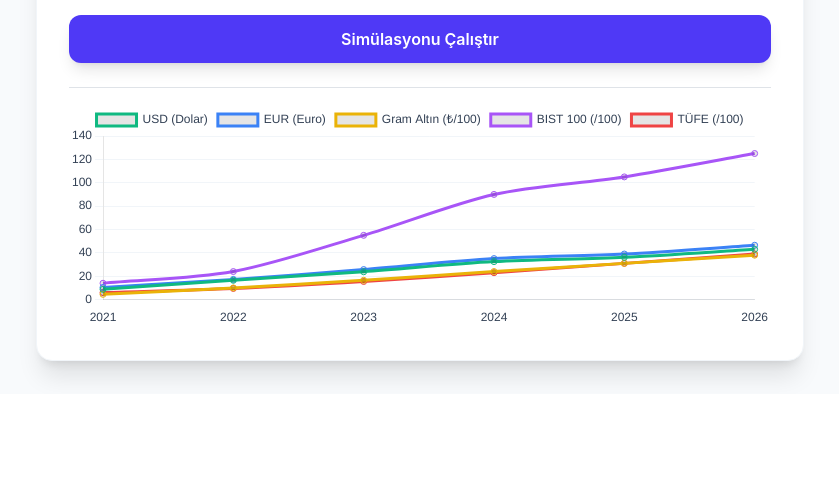
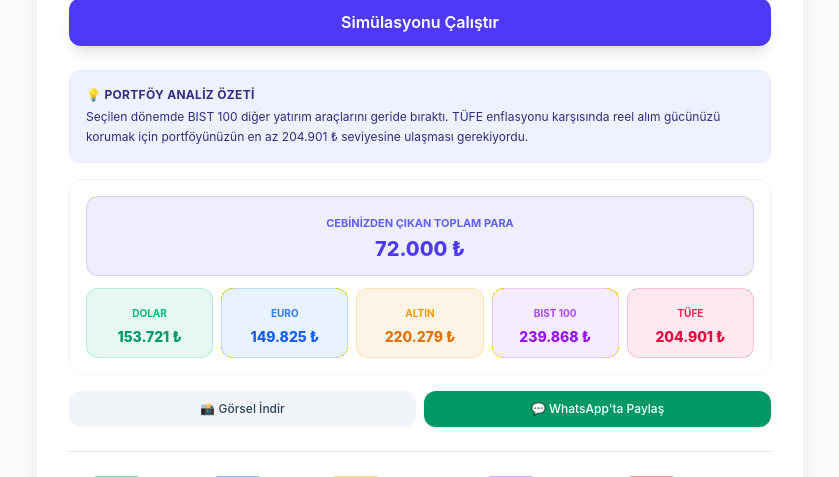
Before and after one commit to utkan36/para-hesaplayici, a React (Vite) app: page / in a window 1280 px wide. Shown: the part 406-883 px from the top of the page, without its empty margins (220-1059 px from the left). Before the commit the page ends 800 px from the top, so only its background shows below. Built offline with nearby package versions, Linux system fonts and the light colour scheme; no server answers; the HTML template or start-up script is replaced by a standard one.

Commit message:
Paylaşılabilir URL ve WhatsApp paylaşım butonu eklendi

```diff
--- a/src/App.jsx
+++ b/src/App.jsx
@@ -47,7 +47,7 @@ export default function App() {
   const resultCardRef = useRef(null);
   const years = Object.keys(archiveRates);
 
-  // PWA Yukleme Prompt Dinleyicisi
+  // PWA Yükleme Prompt Dinleyicisi
   useEffect(() => {
     const handleBeforeInstallPrompt = (e) => {
       e.preventDefault();
@@ -61,7 +61,7 @@ export default function App() {
     };
   }, []);
 
-  // Canli Kur Cekme
+  // Canlı Kur Çekme
   useEffect(() => {
     async function fetchLiveRates() {
       try {
@@ -137,6 +137,11 @@ export default function App() {
     }
   };
 
+  // Sayfa açıldığında veya oranlar güncellendiğinde otomatik hesapla
+  useEffect(() => {
+    handleCalculate();
+  }, [archiveRates, startYear, targetYear, amount, calcMode]);
+
   const handleDownloadImage = async () => {
     if (!resultCardRef.current) return;
     const canvas = await html2canvas(resultCardRef.current);
@@ -146,7 +151,8 @@ export default function App() {
     link.download = `yatirim-analizi-${startYear}-${targetYear}.png`;
     link.click();
   };
-const getShareableUrl = () => {
+
+  const getShareableUrl = () => {
     const url = new URL(window.location.href);
     url.searchParams.set('amount', amount);
     url.searchParams.set('start', startYear);
@@ -160,6 +166,7 @@ const getShareableUrl = () => {
     const message = `Finansal Simülasyon Sonucum: ${startYear}-${targetYear} yılları arası ${amount.toLocaleString('tr-TR')} ₺ yatırımı incele: ${shareUrl}`;
     window.open(`https://api.whatsapp.com/send?text=${encodeURIComponent(message)}`, '_blank');
   };
+
   const applyPreset = (presetAmount, presetStart, presetTarget, mode) => {
     setAmount(presetAmount);
     setStartYear(presetStart);
@@ -366,7 +373,22 @@ const getShareableUrl = () => {
               </div>
             </div>
 
-           className="w-full py-2.5 px-4 bg-slate-100 dark:bg-slate-700
+            {/* Butonlar */}
+            <div className="grid grid-cols-1 md:grid-cols-2 gap-2 mt-4">
+              <button
+                onClick={handleDownloadImage}
+                className="w-full py-2.5 px-4 bg-slate-100 dark:bg-slate-700 hover:bg-slate-200 dark:hover:bg-slate-600 text-slate-700 dark:text-slate-200 font-medium rounded-xl text-xs transition flex items-center justify-center gap-2 cursor-pointer"
+              >
+                📸 Görsel İndir
+              </button>
+              <button
+                onClick={handleShareWhatsApp}
+                className="w-full py-2.5 px-4 bg-emerald-600 hover:bg-emerald-700 text-white font-medium rounded-xl text-xs transition flex items-center justify-center gap-2 cursor-pointer shadow-sm"
+              >
+                💬 WhatsApp'ta Paylaş
+              </button>
+            </div>
+
           </div>
         )}
 
```
